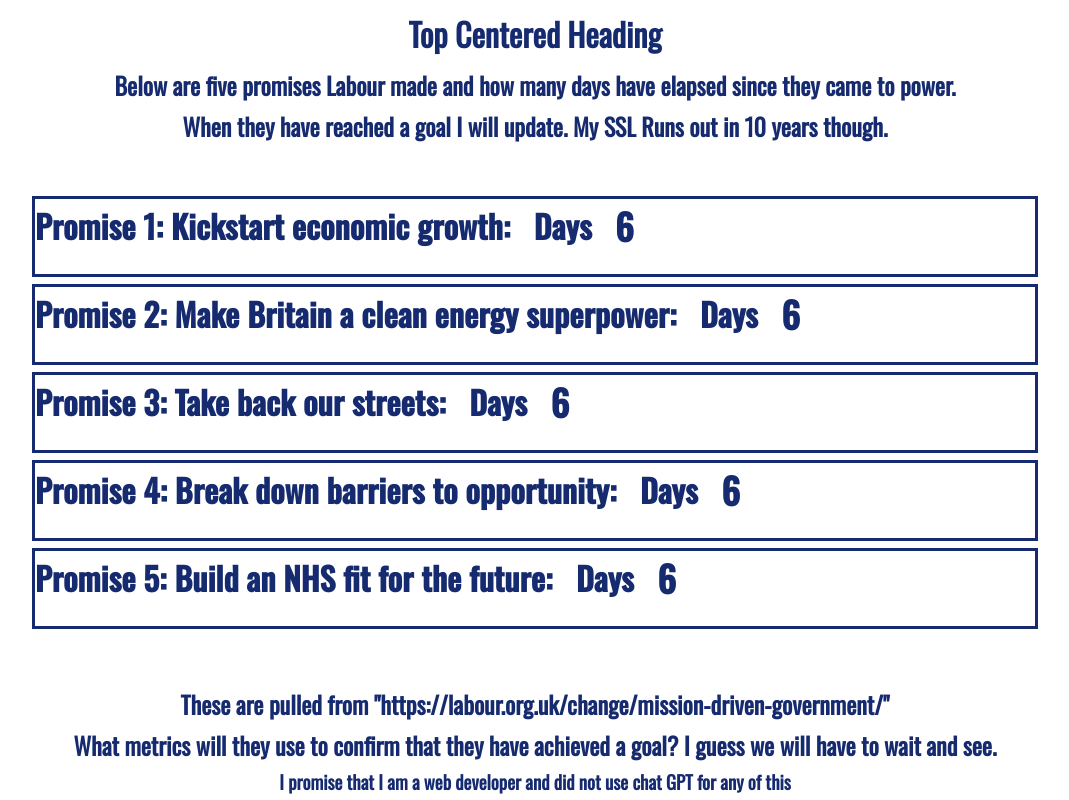
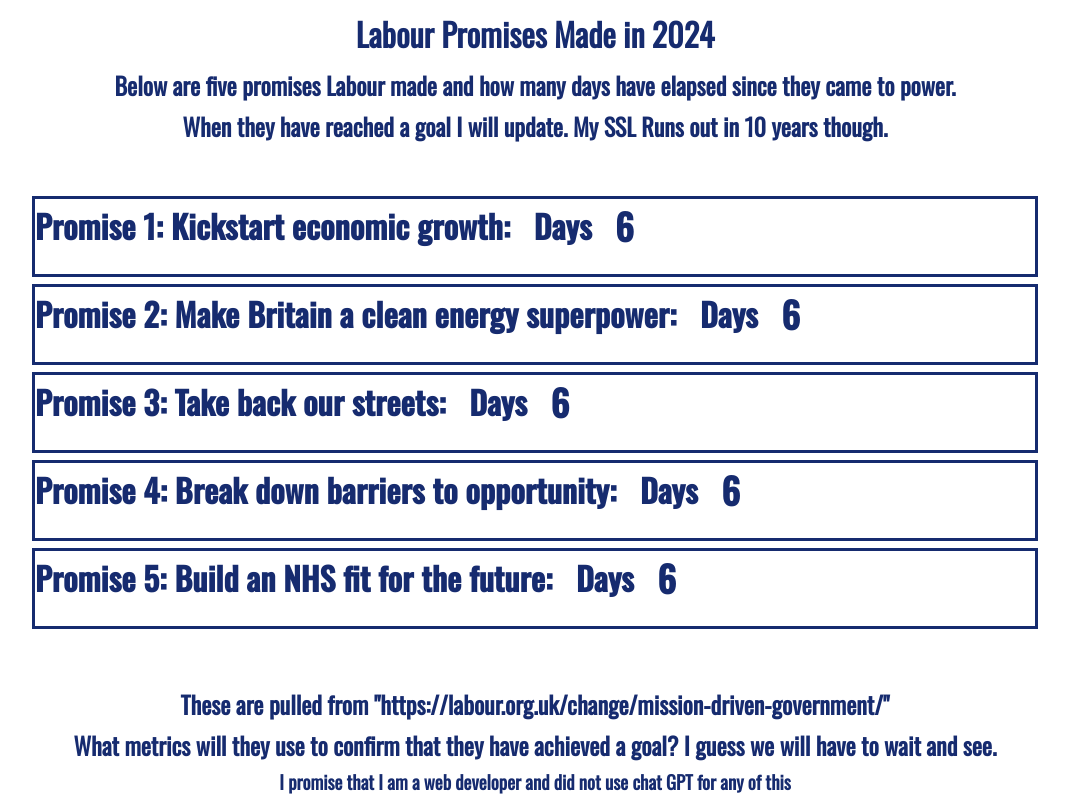
Before and after one commit to Mattbatt84/Labour-Promises, a plain HTML site: page index.html in a window 1280 px wide. Shown: the whole page, without its empty margins (105-1174 px from the left). Drawn offline with nearby package versions, Linux system fonts and the light colour scheme.

Commit message:
Update index.html

```diff
--- a/index.html
+++ b/index.html
@@ -50,7 +50,7 @@
 </head>
 <body>
     <div class="top-section">
-        <h1>Top Centered Heading</h1>
+        <h1>Labour Promises Made in 2024</h1>
         <h2>Below are five promises Labour made and how many days have elapsed since they came to power.</h2>
 		<h2>When they have reached a goal I will update. My SSL Runs out in 10 years though.</h2>
     </div>
```
